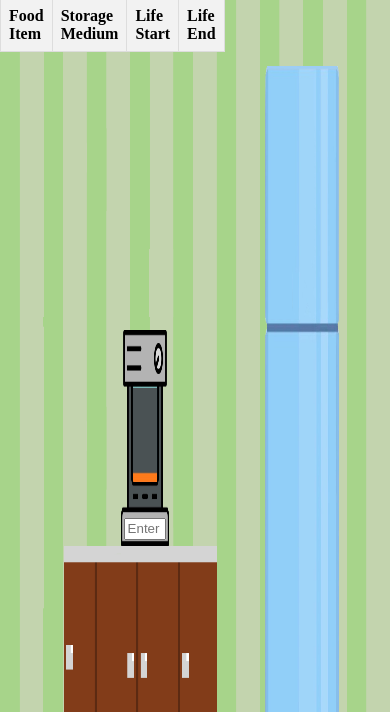
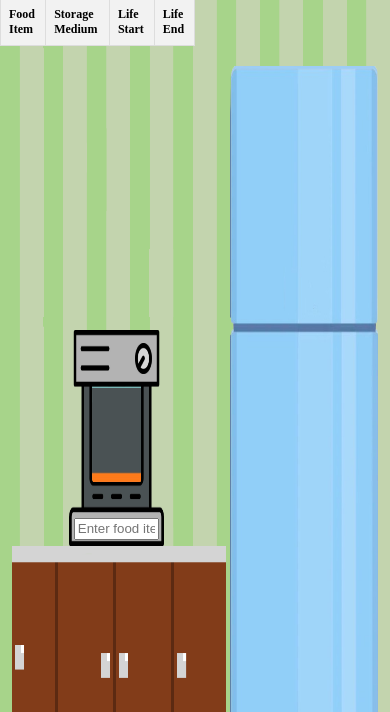
Before and after one commit to devaddic/food-tracker, a website: page public/index.html in a window 390 px wide. Shown: the top 712 px of the page. Drawn offline with Linux system fonts and the light colour scheme.

Commit message:
smaller viewport viewing fixed

```diff
--- a/public/styles/layout.css
+++ b/public/styles/layout.css
@@ -26,6 +26,176 @@ body {
     bottom: 5%;
 }
 
+@media (max-width: 1000px) {
+    .container {
+        position: absolute;
+        z-index: 2;
+        display: flex;
+        flex-direction: column;
+        align-items: center;
+        justify-content: center;
+        bottom: calc((222/834) * 100%);
+        left: 17.7%;
+        width: calc((186/1528) * 200%);
+        height: calc((225/834) * 100%);
+    }
+
+    .icon {
+        position: absolute;
+        z-index: 3;
+        cursor: grab;
+    }
+
+    #iconContainer {
+        position: absolute;
+        bottom: 30%;
+        width: 40%;
+        height: auto;
+
+    }
+
+    #searchInput {
+        position: absolute;
+        width: 90%;
+        height: 10%;
+        bottom: 3%;
+    }
+
+    .fridge2-container {
+        position: absolute;
+        top: calc((115/834) * 100%);
+        right: 3%;
+        width: calc((290/1528) * 200%);
+        height: calc((268/834) * 100%);
+
+    }
+
+    #fridge2 {
+        position: absolute;
+        width: 100%;
+        height: 100%;
+        transform: rotateY(0deg);
+        transform-origin: left center;
+        transition: transform 1s ease-in-out;
+        z-index: 2;
+    }
+
+    .fridge3-container {
+        position: absolute;
+        bottom: calc((7/834) * 100%);
+        right: 3%;
+        width: calc((290/1528) * 200%);
+        height: calc((444/834) * 100%);
+
+    }
+
+    #fridge3 {
+        position: absolute;
+        z-index: 3;
+        width: 100%;
+        height: 100%;
+        transform: rotateY(0deg);
+        transform-origin: left center;
+        transition: transform 1s ease-in-out;
+        z-index: 2;
+    }
+
+    .pisto-container {
+        position: absolute;
+        bottom: calc((222/834) * 100%);
+        left: 17.7%;
+        width: calc((186/1528) * 200%);
+        height: calc((225/834) * 100%);
+
+    }
+
+    .cabinet-container {
+        position: absolute;
+        bottom: 0;
+        left: 3%;
+        width: calc((600/1528) * 140%);
+        height: calc((222/834) * 100%);
+
+    }
+
+    .fridge-container {
+        position: absolute;
+        bottom: 0px;
+        right: 3%;
+        width: calc((290/1528) * 200%);
+        height: calc((721/834) * 100%);
+
+    }
+
+    #button, #piston, #pisto, #cabinet, #fridge1, #fridge6, #fridge7 {
+        position: absolute;
+    }
+
+    #fridge6, #fridge7 {
+        width: calc((92/290) * 100%);
+        height: calc((45/721) * 100%);
+        left: 35%;
+    }
+
+    #button {
+        width: calc((32/186) * 100%);
+        height: calc((32/225) * 100%);
+        top: calc((14/225) * 100%);;
+        left: calc((130/186) * 100%);
+    }
+
+    #piston {
+        width: calc((96/186) * 100%);
+        height: calc((98/225) * 100%);
+        left: 24.5%;
+        top: 26.8%;
+    }
+
+    #pisto {
+        width: 100%;
+        height: 100%;
+    }
+
+    #cabinet {
+        width: 100%;
+        height: 100%;
+    }
+
+    #fridge1 {
+        width: 100%;
+        height: 100%;
+    }
+
+    #fridge6 {
+        top: 3%;
+    }
+
+    #fridge7 {
+        top: 40%;
+    }
+
+    .shape {
+        width: 100%;
+        height: auto;
+        position: absolute;
+        z-index: 1;
+        cursor: grab;
+    }
+
+    .gitHubLogo-Container {
+        position: absolute;
+        width: 15%;
+        height: 8%;
+        right: 1%;
+        bottom: 1%;
+    }
+
+    table {
+        font-size: 0.75em;
+    }
+}
+
+@media (min-width: 1000px) {
     .container {
         position: absolute;
         z-index: 2;
@@ -188,6 +358,7 @@ body {
         right: 1%;
         bottom: 3%;
     }
+}
 
 table {
     position: absolute;
```
Lines whose indentation alone changed are shown as unchanged.
